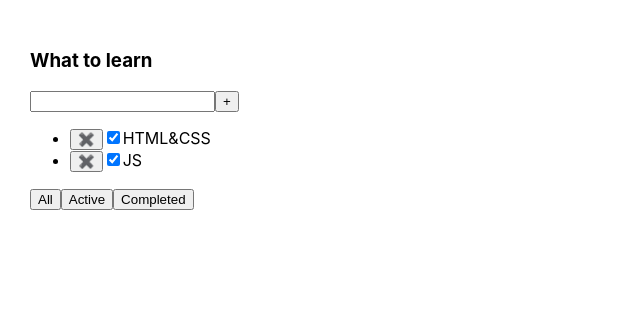
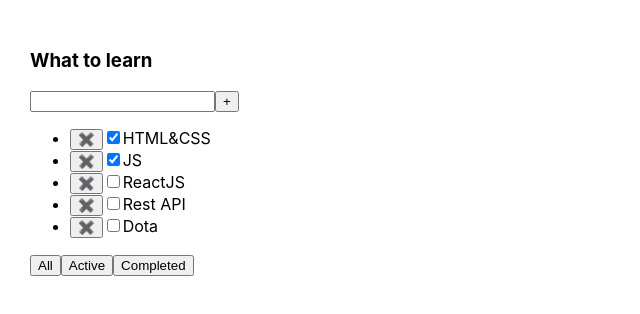
Before and after one commit to Kliapwnz/MyTODO, a React (Create React App) app: page / in a window 1280 px wide. Shown: the top 314 px of the page, without its empty margins (0-640 px from the left). Built offline with nearby package versions, Linux system fonts and the light colour scheme.

Commit message:
add setFilteredValue

```diff
--- a/src/App.tsx
+++ b/src/App.tsx
@@ -3,7 +3,7 @@ import './App.css';
 import {Todolist} from "./Todolist";
 
 function App() {
-    let [tasks, setTasks] =useState([
+    let [tasks, setTasks] = useState([
         {id: 1, title: "HTML&CSS", isDone: true},
         {id: 2, title: "JS", isDone: true},
         {id: 3, title: "ReactJS", isDone: false},
@@ -11,16 +11,25 @@ function App() {
         {id: 5, title: "Dota", isDone: false}
     ])
 
+    let [filteredValue, setFilteredValue] = useState("All")
+
     const removeTask = (taskId: number) => {
         setTasks(tasks.filter(el => el.id !== taskId))
     }
 
-    const filteredTasks=(filterValue:string) => {
-        console.log(filterValue)
+    let afterFilterTasks = tasks
+    if (filteredValue === "Active") {
+        afterFilterTasks = tasks.filter(el => !el.isDone)
+    }
+    if (filteredValue === "Completed") {
+        afterFilterTasks = tasks.filter(el => el.isDone)
+    }
+
+    const filteredTasks = (filteredValue: string) => {
+        setFilteredValue(filteredValue)
 
     }
 
-    let afterFilterTasks=tasks.filter(el=>el.isDone)
 
     return (
         <div className="App">
```
